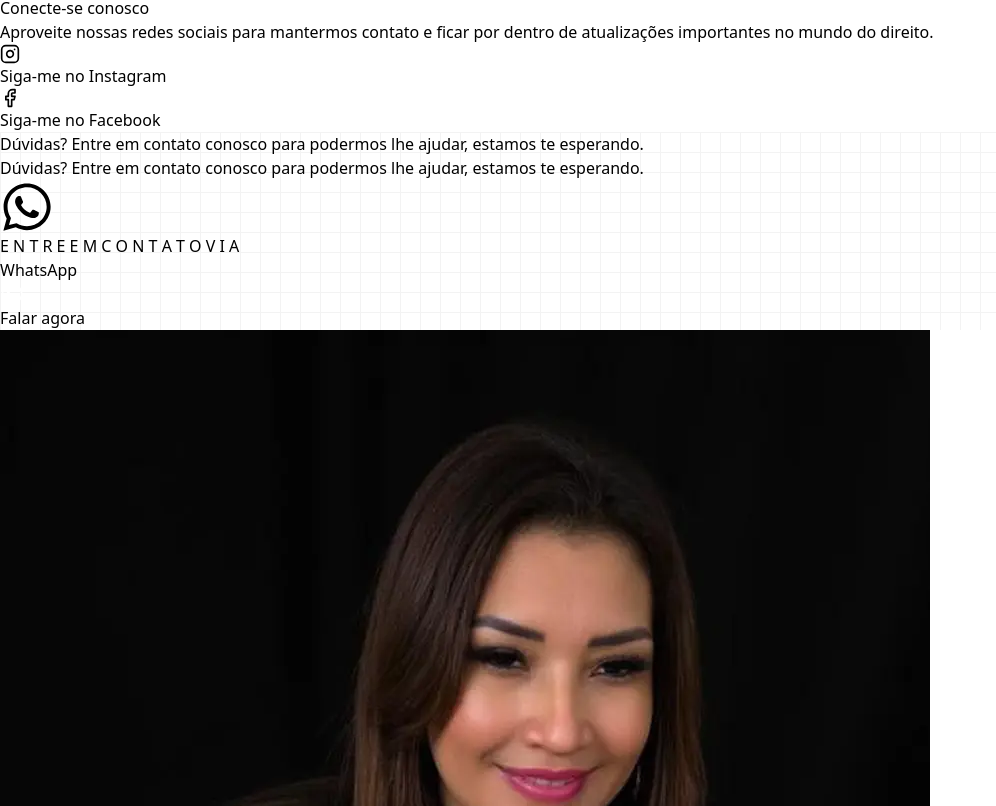
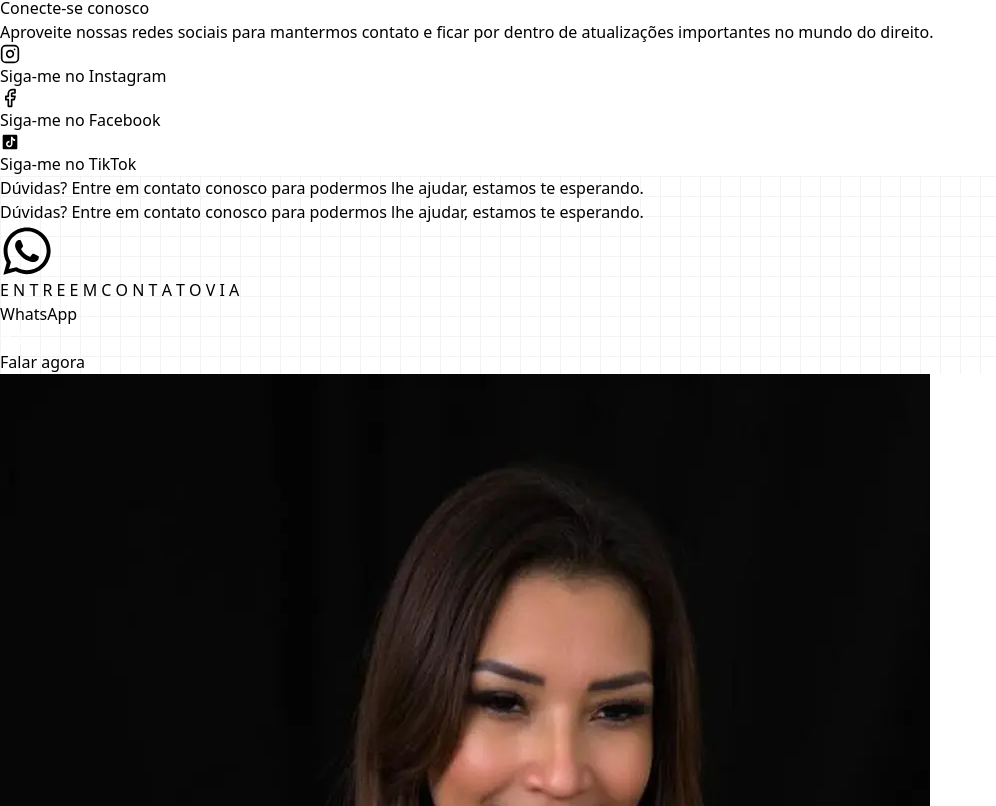
Before and after one commit to Paper-Street-Softwares/LP-Elizangela-Vara, a React (Vite) app: page / in a window 1280 px wide. Shown: the part 2154-2960 px from the top of the page, without its empty margins (0-996 px from the left). Built offline with nearby package versions, Linux system fonts and the light colour scheme; a web font is replaced by a local one.

Commit message:
fix: Adiciona rede social

```diff
--- a/src/content/content.jsx
+++ b/src/content/content.jsx
@@ -99,6 +99,7 @@ export const infos = {
   instagramProfile: "elizangelavara", // Sem o @
   facebookProfile: "elizangela.vara",
   linkeDinProfile: "A_Definir",
+  tiktokProfile: "@elizangela.vara",
   x: "A_Definir",
   whatsappDefaultMessage:
     "Olá! Vim através do site de vocês e gostaria de tirar umas dúvidas.",
@@ -405,6 +406,8 @@ const content = {
       labelFacebook: "Siga-me no Facebook",
       labelLinkedin: "Siga-me no LinkedIn",
       labelX: "Siga-me no X",
+      labeltiktok: "Siga-me no TikTok",
+
       paragraph: (
         <div>
           O escritório Elisângela Vara – Advogados Associados nasceu da vontade
@@ -467,6 +470,7 @@ const content = {
         labelFacebook: "Siga-me no Facebook",
         labelLinkedin: "Siga-me no LinkedIn",
         labelX: "Siga-me no X",
+        labeltiktok: "Siga-me no TikTok",
       },
     },
     cta: {
@@ -900,6 +904,7 @@ const content = {
     },
     links: {
       instagram: `https://www.instagram.com/${infos.instagramProfile}/`,
+      tiktok: `https://www.tiktok.com/${infos.tiktokProfile}/`,
       ctaWhatsapp: `https://wa.me/+55${infos.phone.ddd}${infos.phone.firstPart}${infos.phone.secondPart}?text=${infos.whatsappDefaultMessage}`,
       phoneSecundario: `https://wa.me/+55${infos.phoneSecundario.ddd}${infos.phoneSecundario.firstPart}${infos.phoneSecundario.secondPart}?text=${infos.whatsappDefaultMessage}`,
       phoneTerciario: `https://wa.me/+55${infos.phoneTerciario.ddd}${infos.phoneTerciario.firstPart}${infos.phoneTerciario.secondPart}?text=${infos.whatsappDefaultMessage}`,
--- a/src/pages/Index.jsx
+++ b/src/pages/Index.jsx
@@ -45,6 +45,7 @@ export default function Index() {
         instagram={true}
         facebook={true}
         socialPrint={true}
+        tiktok={true}
       />
       {/* <Cta colorMode={colorMode} /> */}
       <CtaSecondary />
@@ -61,6 +62,7 @@ export default function Index() {
         addres={true}
         instagram={true}
         facebook={true}
+        tiktok={true}
       />
       <FloatingWhatsappButton />
       <BackToTopButton />
```
